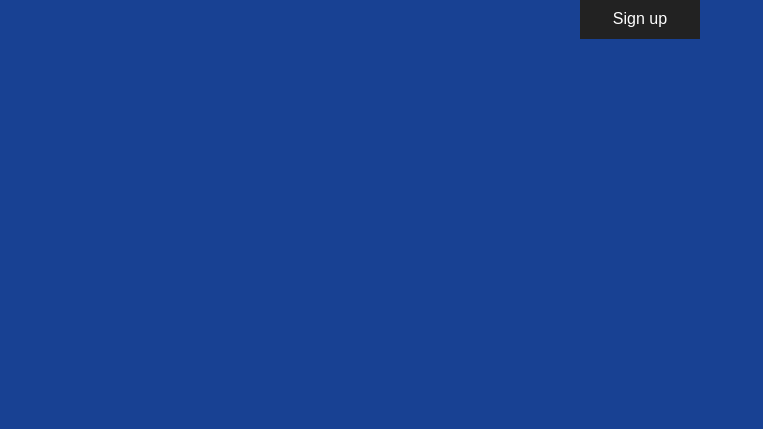
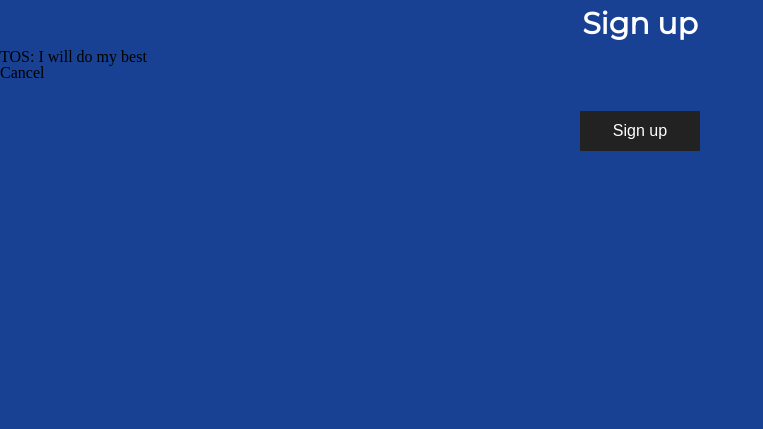
Before and after one commit to IanHinden/TenCharityChallenge, a PHP site: page /signup.php in a window 1280 px wide. Shown: the part 371-800 px from the top of the page, without its empty margins (0-763 px from the left). Run offline with PHP 8.4, Linux system fonts and the light colour scheme.

Commit message:
Added div for signup confirmation and Terms of Service

```diff
--- a/signup.php
+++ b/signup.php
@@ -11,7 +11,15 @@
 			<input type="text" name="email" placeholder="E-mail">
 			<input type="text" name="uid" placeholder="User name">
 			<input type="password" name="pwd" placeholder="Password">
-			<button type="submit" name="submit">Sign up</button>
+		<h3>Sign up</h3>
+			<!-- <button type="submit" name="submit">Sign up</button> -->
+		</form>
+	</div>
+	<div id="confirm">
+		<p>TOS: I will do my best</p>
+		<p>Cancel</p>
+		<form class="signup-form" action="includes/signup.inc.php" method="POST">
+		<button type="submit" name="submit">Sign up</button>
 		</form>
 	</div>
 </section>
```
